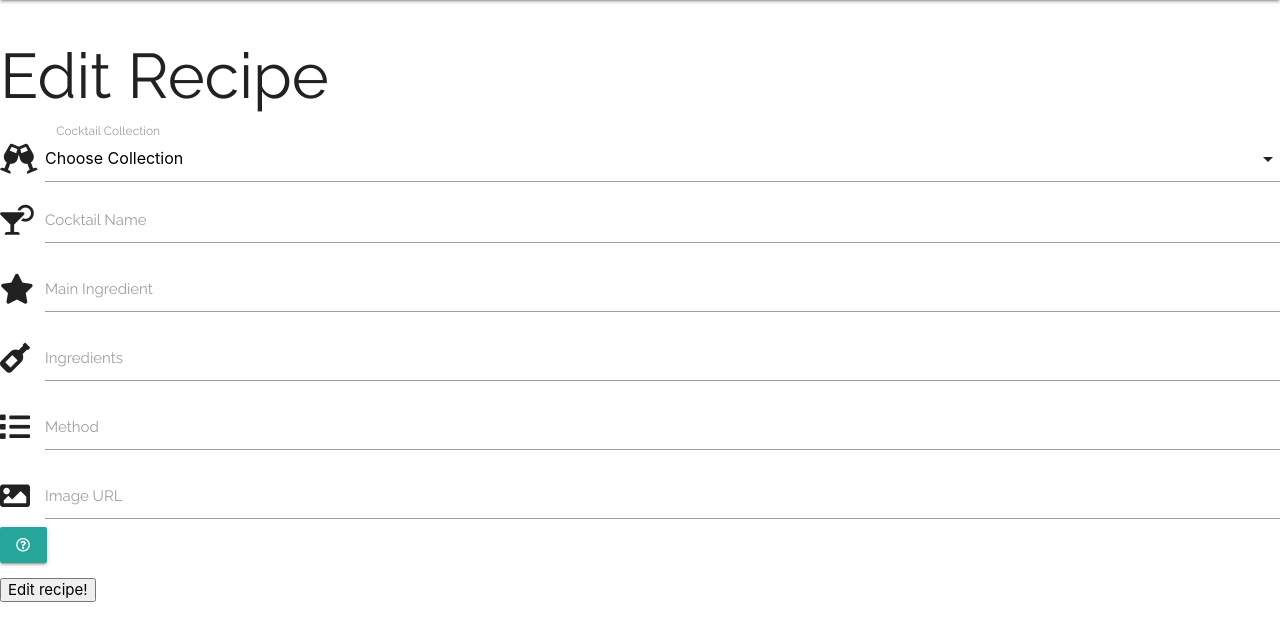
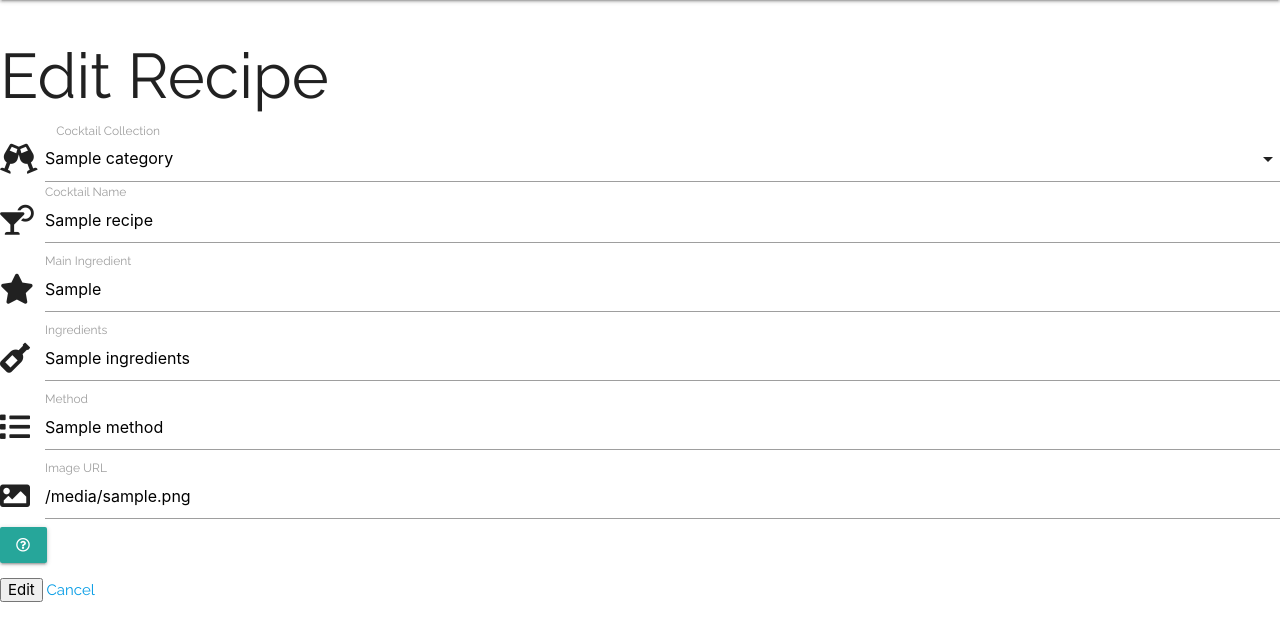
Before and after one commit to AmyOShea/MS3-Cocktail-Hour, a Flask app: template templates/edit_recipe.html in a window 1280 px wide; the page is wider, and only the part inside the window is pictured. Shown: the part 64-705 px from the top of that part. Run offline with Flask 2, Linux system fonts and the light colour scheme; the template is opened without the code that fills it: most values are stand-ins (such as "Sample title", 1, 10 or a date in 2020); some libraries are stand-ins or nearby versions.

Commit message:
Bind data to edit_recipe form

```diff
--- a/templates/add_recipe.html
+++ b/templates/add_recipe.html
@@ -42,7 +42,7 @@
                 <label for="image_url">Image URL</label>
                 <a class="btn tooltipped far fa-question-circle" data-position="left" data-tooltip="URL info"></a>
             </div>
-            <div class="input-field">
+            <div>
                 <button type="submit">Add recipe!</button>
             </div>
         </div>
--- a/templates/edit_recipe.html
+++ b/templates/edit_recipe.html
@@ -9,41 +9,46 @@
             <div class="input-field col s12">
                 <i class="fas fa-glass-cheers prefix"></i>
                 <select id="category_name" name="category_name" class="validate">
-                    <option value="" disabled selected>Choose Collection</option>
+                    <option value="" disabled>Choose Collection</option>
                     {% for category in categories %}
-                        <option value="{{ category.category_name }}">{{ category.category_name }}</option>
+                        {% if category.category_name == recipe.category_name %}
+                            <option value="{{ category.category_name }}" selected>{{ category.category_name }}</option>
+                        {% else %}
+                            <option value="{{ category.category_name }}">{{ category.category_name }}</option>
+                        {% endif %}
                     {% endfor %}
                 </select>
                 <label for="category_name">Cocktail Collection</label>
             </div>
             <div class="input-field">
                 <i class="fas fa-cocktail prefix"></i>
-                <input id="cocktail_name" name="cocktail_name" type="text" maxlength="30" class="validate" required>
+                <input id="cocktail_name" name="cocktail_name" type="text" maxlength="30" value="{{ recipe.cocktail_name }}" class="validate" required>
                 <label for="cocktail_name">Cocktail Name</label>
             </div>
             <div class="input-field">
                 <i class="fas fa-star prefix"></i>
-                <input id="main_ingredient" name="main_ingredient" type="text" class="validate" required>
+                <input id="main_ingredient" name="main_ingredient" type="text" value="{{ recipe.main_ingredient }}" class="validate" required>
                 <label for="main_ingredient">Main Ingredient</label>
             </div>
             <div class="input-field">
                 <i class="fas fa-wine-bottle prefix"></i>
-                <input id="ingredients" name="ingredients" type="text" class="validate" required>
+                <input id="ingredients" name="ingredients" type="text" value="{{ recipe.ingredients }}" class="validate" required>
                 <label for="ingredients">Ingredients</label>
             </div>
             <div class="input-field">
                 <i class="fas fa-list prefix"></i>
-                <input id="method" name="method" type="text" class="validate" required>
+                <input id="method" name="method" type="text" value="{{ recipe.method }}" class="validate" required>
                 <label for="method">Method</label>
             </div>
             <div class="input-field">
                 <i class="fas fa-image prefix"></i>
-                <input id="image_url" name="image_url" type="text" class="validate" required>
+                <input id="image_url" name="image_url" type="text" value="{{ recipe.image_url }}" class="validate" required>
                 <label for="image_url">Image URL</label>
                 <a class="btn tooltipped far fa-question-circle" data-position="left" data-tooltip="URL info"></a>
             </div>
-            <div class="input-field">
-                <button type="submit">Edit recipe!</button>
+            <div>
+                <button type="submit">Edit</button>
+                <a href="{{ url_for('account', username=session['user']) }}">Cancel</a>
             </div>
         </div>
     </form>
```
